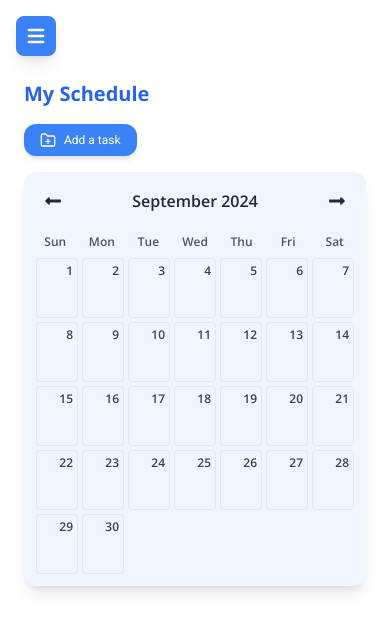
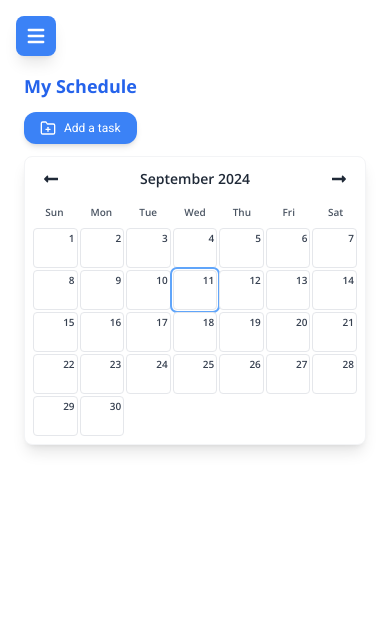
Before and after one commit to Brielle28/Task-Management, a React (Vite) app: page /calendar in a window 390 px wide. Shown: the top 632 px of the page. Built offline with nearby package versions, Linux system fonts and the light colour scheme.

Commit message:
calendar section bug fix and extra features added

```diff
--- a/src/Components/Task-Manager/Calendar/Calendar.jsx
+++ b/src/Components/Task-Manager/Calendar/Calendar.jsx
@@ -2,9 +2,12 @@ import { useState } from "react";
 import { FaLongArrowAltRight, FaLongArrowAltLeft } from "react-icons/fa";
 import { useTasks } from "../../../Context/TaskContext";
 import Button from "../../AddToTaskFormFolder/Button";
+import DayTasksModal from "./DayTasksModal";
 
 const Calendar = () => {
   const { tasks } = useTasks();
+  const [selectedDate, setSelectedDate] = useState(null);
+  const [selectedDayTasks, setSelectedDayTasks] = useState([]);
 
   // Get the current date
   const currentDate = new Date();
@@ -12,6 +15,49 @@ const Calendar = () => {
   // Use state to keep track of the selected year and month
   const [year, setYear] = useState(currentDate.getFullYear());
   const [month, setMonth] = useState(currentDate.getMonth()); // 0 = January, 11 = December
+
+  // Get tasks for a specific day (including tasks that span across this day)
+  const getTasksForDay = (day, month, year) => {
+    const currentDay = new Date(year, month, day);
+    currentDay.setHours(0, 0, 0, 0);
+
+    return tasks.filter((task) => {
+      if (!task.startDate || !task.endDate) return false;
+
+      const taskStartDate = new Date(task.startDate);
+      const taskEndDate = new Date(task.endDate);
+
+      // Set time to midnight for accurate date comparison
+      taskStartDate.setHours(0, 0, 0, 0);
+      taskEndDate.setHours(0, 0, 0, 0);
+
+      // Check if current day falls between start and end date (inclusive)
+      return currentDay >= taskStartDate && currentDay <= taskEndDate;
+    });
+  };
+
+  // Check if a day has tasks
+  const hasTasks = (day) => {
+    return getTasksForDay(day, month, year).length > 0;
+  };
+
+  // Handle day click
+  const handleDayClick = (day) => {
+    const dayTasks = getTasksForDay(day, month, year);
+    if (dayTasks.length > 0) {
+      const date = new Date(year, month, day);
+      setSelectedDate(date);
+      setSelectedDayTasks(dayTasks);
+      document.getElementById("day_tasks_modal").showModal();
+    }
+  };
+
+  // Close modal
+  const handleCloseModal = () => {
+    setSelectedDate(null);
+    setSelectedDayTasks([]);
+    document.getElementById("day_tasks_modal").close();
+  };
 
   // Calculate days in the current month and the first day of the month
   const daysInMonth = new Date(year, month + 1, 0).getDate(); // Last day of the current month
@@ -54,77 +100,104 @@ const Calendar = () => {
   ];
 
   return (
-    <div className="flex flex-col w-full max-w-5xl mx-auto pt-4 sm:pt-6 lg:pt-10 gap-4 sm:gap-6 lg:gap-7 px-2 sm:px-4">
-      <div className="flex flex-col sm:flex-row items-start sm:items-center justify-between w-full gap-4">
-        <h1 className="text-xl sm:text-2xl lg:text-3xl font-bold text-blue-600">My Schedule</h1>
+    <div className="flex flex-col w-full max-w-5xl mx-auto pt-2 sm:pt-4 lg:pt-10 gap-3 sm:gap-4 lg:gap-7 px-2 sm:px-4">
+      <div className="flex flex-col sm:flex-row items-start sm:items-center justify-between w-full gap-3 sm:gap-4">
+        <h1 className="text-lg sm:text-xl lg:text-2xl xl:text-3xl font-bold text-blue-600">My Schedule</h1>
         <div className="w-full sm:w-auto">
           <Button/>
         </div>
       </div>
-      <div className="bg-blue-50 p-3 sm:p-4 lg:p-5 rounded-xl lg:rounded-[10px] shadow-lg">
-        <div className="flex justify-between items-center mb-4">
+      <div className="bg-white p-2 sm:p-3 lg:p-4 xl:p-5 rounded-lg sm:rounded-xl lg:rounded-[10px] shadow-lg border border-gray-100">
+        <div className="flex justify-between items-center mb-2 sm:mb-3 lg:mb-4 px-1">
           <button
             onClick={handlePreviousMonth}
-            className="p-2 hover:bg-blue-100 rounded-lg transition-colors"
+            className="p-1.5 sm:p-2 hover:bg-blue-50 rounded-lg transition-colors active:scale-95"
             aria-label="Previous month"
           >
-            <FaLongArrowAltLeft className="text-lg sm:text-xl" />
+            <FaLongArrowAltLeft className="text-base sm:text-lg lg:text-xl" />
           </button>
-          <h2 className="text-base sm:text-lg lg:text-xl font-semibold text-gray-800">
+          <h2 className="text-sm sm:text-base lg:text-lg xl:text-xl font-semibold text-gray-800 px-2 text-center">
             {months[month]} {year}
           </h2>
           <button
             onClick={handleNextMonth}
-            className="p-2 hover:bg-blue-100 rounded-lg transition-colors"
+            className="p-1.5 sm:p-2 hover:bg-blue-50 rounded-lg transition-colors active:scale-95"
             aria-label="Next month"
           >
-            <FaLongArrowAltRight className="text-lg sm:text-xl" />
+            <FaLongArrowAltRight className="text-base sm:text-lg lg:text-xl" />
           </button>
         </div>
 
-        <div className="grid grid-cols-7 gap-2 sm:gap-3 lg:gap-4 text-center mb-2">
+        <div className="grid grid-cols-7 gap-1 sm:gap-2 lg:gap-3 xl:gap-4 text-center mb-1 sm:mb-2">
           {["Sun", "Mon", "Tue", "Wed", "Thu", "Fri", "Sat"].map((day) => (
-            <div key={day} className="font-semibold text-xs sm:text-sm text-gray-600">
+            <div key={day} className="font-semibold text-[10px] sm:text-xs lg:text-sm text-gray-600 py-1">
               {day}
             </div>
           ))}
         </div>
 
-        <div className="grid grid-cols-7 gap-1 sm:gap-2 mt-2">
+        <div className="grid grid-cols-7 gap-0.5 sm:gap-1 lg:gap-2 mt-1 sm:mt-2">
           {/* Empty cells before the first day of the month */}
           {Array(startDay)
             .fill(null)
             .map((_, idx) => (
-              <div key={idx} className="min-h-[60px] sm:min-h-[80px]"></div>
+              <div key={idx} className="min-h-[40px] sm:min-h-[50px] md:min-h-[60px] lg:min-h-[70px] xl:min-h-[80px]"></div>
             ))}
 
           {/* Render the actual days of the month */}
-          {Array.from({ length: daysInMonth }, (_, idx) => idx + 1).map((day) => (
-            <div key={day} className="relative border border-gray-200 p-1 sm:p-2 min-h-[60px] sm:min-h-[80px] lg:h-20 rounded hover:bg-blue-100 transition-colors">
-              <span className="absolute top-1 right-1 text-xs font-semibold text-gray-700">{day}</span>
-              {/* Render tasks for this day */}
-              <div className="mt-4 sm:mt-5 space-y-1">
-                {tasks.map((task) => {
-                  const taskStartDate = new Date(task.startDate);
-                  return (
-                    taskStartDate.getDate() === day &&
-                    taskStartDate.getMonth() === month &&
-                    taskStartDate.getFullYear() === year && (
-                      <div
-                        key={task.title}
-                        className="bg-purple-200 p-1 rounded text-[10px] sm:text-xs text-purple-700 truncate"
-                        title={task.title}
-                      >
-                        {task.title}
-                      </div>
-                    )
-                  );
-                })}
+          {Array.from({ length: daysInMonth }, (_, idx) => idx + 1).map((day) => {
+            const dayHasTasks = hasTasks(day);
+            const taskCount = getTasksForDay(day, month, year).length;
+            const isToday =
+              day === currentDate.getDate() &&
+              month === currentDate.getMonth() &&
+              year === currentDate.getFullYear();
+
+            return (
+              <div
+                key={day}
+                onClick={() => handleDayClick(day)}
+                className={`relative border bg-white p-0.5 sm:p-1 lg:p-1.5 min-h-[40px] sm:min-h-[50px] md:min-h-[60px] lg:min-h-[70px] xl:min-h-[80px] lg:h-20 rounded transition-all duration-300 cursor-pointer touch-manipulation ${
+                  dayHasTasks
+                    ? 'bg-gradient-to-br from-blue-100 to-indigo-100 border-blue-300 hover:from-blue-200 hover:to-indigo-200 hover:shadow-md active:scale-95'
+                    : 'border-gray-200 hover:bg-blue-50 active:bg-blue-100'
+                } ${
+                  isToday ? 'ring-2 ring-blue-400 ring-offset-1 sm:ring-offset-2' : ''
+                }`}
+              >
+                <span className={`absolute top-0.5 right-0.5 sm:top-1 sm:right-1 text-[10px] sm:text-xs font-semibold ${
+                  dayHasTasks ? 'text-blue-700' : 'text-gray-700'
+                }`}>
+                  {day}
+                </span>
+                {/* Task indicator */}
+                {dayHasTasks && (
+                  <div className="absolute bottom-0.5 left-1/2 transform -translate-x-1/2 w-full px-0.5">
+                    <div className="flex items-center justify-center gap-0.5 sm:gap-1 bg-blue-500 text-white px-1 sm:px-1.5 lg:px-2 py-0.5 rounded-full text-[8px] sm:text-[9px] lg:text-[10px] font-bold shadow-sm">
+                      <span>{taskCount}</span>
+                      <span className="hidden sm:inline">{taskCount === 1 ? 'task' : 'tasks'}</span>
+                    </div>
+                  </div>
+                )}
               </div>
-            </div>
-          ))}
+            );
+          })}
         </div>
       </div>
+
+      {/* Day Tasks Modal */}
+      <dialog id="day_tasks_modal" className="modal backdrop-blur-sm">
+        <form method="dialog" className="modal-backdrop">
+          <button onClick={handleCloseModal}>close</button>
+        </form>
+        {selectedDate && (
+          <DayTasksModal
+            selectedDate={selectedDate}
+            tasks={selectedDayTasks}
+            onClose={handleCloseModal}
+          />
+        )}
+      </dialog>
     </div>
   );
 };
--- /dev/null
+++ b/src/Components/Task-Manager/Calendar/DayTasksModal.jsx
@@ -0,0 +1,86 @@
+import { format, parseISO, isValid } from "date-fns";
+import { MdClose, MdAccessTime } from "react-icons/md";
+import { FaCalendarAlt } from "react-icons/fa";
+
+const DayTasksModal = ({ selectedDate, tasks, onClose }) => {
+  const safeFormatDate = (dateString, formatStr) => {
+    if (!dateString) return "Invalid Date";
+    const date = parseISO(dateString);
+    return isValid(date) ? format(date, formatStr) : "Invalid Date";
+  };
+
+  const formatSelectedDate = (date) => {
+    if (!date) return "";
+    return format(date, "EEEE, MMMM d, yyyy");
+  };
+
+  return (
+    <div className="modal-box w-[95%] sm:w-11/12 max-w-2xl max-h-[95vh] sm:max-h-[90vh] p-0 overflow-hidden animate-slideUp bg-white">
+        {/* Header */}
+        <div className="bg-gradient-to-r from-blue-500 to-blue-600 text-white p-4 sm:p-5 lg:p-6 flex items-center justify-between">
+          <div className="flex items-center gap-2 sm:gap-3 flex-1 min-w-0">
+            <div className="p-1.5 sm:p-2 bg-white bg-opacity-20 rounded-lg flex-shrink-0">
+              <FaCalendarAlt className="w-4 h-4 sm:w-5 sm:h-5 lg:w-6 lg:h-6" />
+            </div>
+            <div className="min-w-0 flex-1">
+              <h2 className="text-base sm:text-lg lg:text-xl xl:text-2xl font-bold truncate">Tasks for {formatSelectedDate(selectedDate)}</h2>
+              <p className="text-blue-100 text-xs sm:text-sm mt-0.5 sm:mt-1">{tasks.length} {tasks.length === 1 ? 'task' : 'tasks'}</p>
+            </div>
+          </div>
+          <button
+            onClick={onClose}
+            className="p-1.5 sm:p-2 hover:bg-white hover:bg-opacity-20 rounded-lg transition-all duration-200 flex-shrink-0 ml-2 active:scale-95"
+            aria-label="Close modal"
+          >
+            <MdClose className="w-5 h-5 sm:w-6 sm:h-6" />
+          </button>
+        </div>
+
+        {/* Content */}
+        <div className="p-3 sm:p-4 lg:p-6 overflow-y-auto max-h-[calc(95vh-100px)] sm:max-h-[calc(90vh-120px)] bg-white">
+          {tasks.length === 0 ? (
+            <div className="text-center py-8 sm:py-12">
+              <div className="w-12 h-12 sm:w-16 sm:h-16 mx-auto mb-3 sm:mb-4 bg-gray-100 rounded-full flex items-center justify-center">
+                <FaCalendarAlt className="w-6 h-6 sm:w-8 sm:h-8 text-gray-400" />
+              </div>
+              <p className="text-gray-500 text-base sm:text-lg">No tasks for this day</p>
+            </div>
+          ) : (
+            <div className="space-y-3 sm:space-y-4">
+              {tasks.map((task, index) => (
+                <div
+                  key={task.id}
+                  className="bg-gradient-to-br from-blue-50 to-indigo-50 rounded-lg sm:rounded-xl p-3 sm:p-4 lg:p-5 border border-blue-100 shadow-sm hover:shadow-md transition-all duration-300 animate-fadeInUp"
+                  style={{ animationDelay: `${index * 0.1}s` }}
+                >
+                  <div className="flex items-start justify-between gap-3 sm:gap-4">
+                    <div className="flex-1 min-w-0">
+                      <h3 className="text-base sm:text-lg font-bold text-gray-800 mb-1 sm:mb-2 break-words">{task.title}</h3>
+                      <p className="text-gray-600 text-xs sm:text-sm mb-2 sm:mb-3 break-words">{task.description}</p>
+                      <div className="flex flex-col sm:flex-row items-start sm:items-center gap-2 sm:gap-4 text-xs sm:text-sm text-gray-500">
+                        <div className="flex items-center gap-1.5 sm:gap-2">
+                          <MdAccessTime className="w-3 h-3 sm:w-4 sm:h-4 flex-shrink-0" />
+                          <span className="whitespace-nowrap">
+                            {safeFormatDate(task.startDate, "hh:mm a")} - {safeFormatDate(task.endDate, "hh:mm a")}
+                          </span>
+                        </div>
+                        <div className={`px-2 sm:px-3 py-0.5 sm:py-1 rounded-full text-[10px] sm:text-xs font-semibold whitespace-nowrap ${
+                          task.status === 'done' ? 'bg-green-100 text-green-700' :
+                          task.status === 'inprogress' ? 'bg-yellow-100 text-yellow-700' :
+                          'bg-blue-100 text-blue-700'
+                        }`}>
+                          {task.status === 'done' ? 'Done' : task.status === 'inprogress' ? 'In Progress' : 'To Do'}
+                        </div>
+                      </div>
+                    </div>
+                  </div>
+                </div>
+              ))}
+            </div>
+          )}
+        </div>
+    </div>
+  );
+};
+
+export default DayTasksModal;
--- a/src/index.css
+++ b/src/index.css
@@ -53,3 +53,54 @@
   -webkit-box-orient: vertical;
   overflow: hidden;
 }
+
+/* Animations for calendar modal */
+@keyframes fadeIn {
+  from {
+    opacity: 0;
+  }
+  to {
+    opacity: 1;
+  }
+}
+
+@keyframes slideUp {
+  from {
+    opacity: 0;
+    transform: translateY(20px) scale(0.95);
+  }
+  to {
+    opacity: 1;
+    transform: translateY(0) scale(1);
+  }
+}
+
+@keyframes fadeInUp {
+  from {
+    opacity: 0;
+    transform: translateY(10px);
+  }
+  to {
+    opacity: 1;
+    transform: translateY(0);
+  }
+}
+
+.animate-fadeIn {
+  animation: fadeIn 0.3s ease-out;
+}
+
+.animate-slideUp {
+  animation: slideUp 0.4s cubic-bezier(0.16, 1, 0.3, 1);
+}
+
+.animate-fadeInUp {
+  animation: fadeInUp 0.5s ease-out forwards;
+  opacity: 0;
+}
+
+/* Mobile touch improvements */
+.touch-manipulation {
+  touch-action: manipulation;
+  -webkit-tap-highlight-color: transparent;
+}
```
